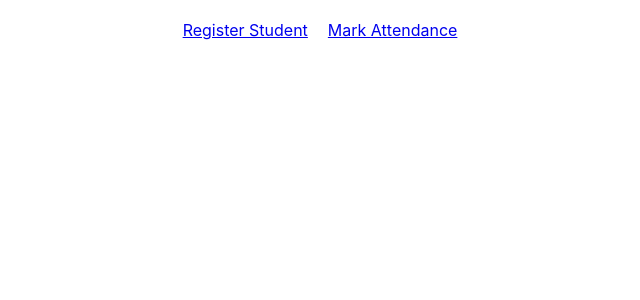
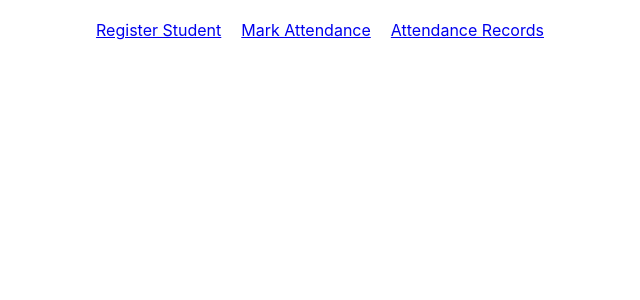
Before and after one commit to het0305/facedetection, a React (Create React App) app in the folder frontend/: page / in a window 1280 px wide. Shown: the top 300 px of the page, without its empty margins (320-960 px from the left). Built offline with nearby package versions, Linux system fonts and the light colour scheme.

Commit message:
Add package.json with initial dependencies for the project

```diff
--- a/frontend/src/App.js
+++ b/frontend/src/App.js
@@ -2,17 +2,20 @@ import React from 'react';
 import { BrowserRouter as Router, Routes, Route, Link } from 'react-router-dom';
 import RegisterStudent from './components/RegisterStudent';
 import MarkAttendance from './components/MarkAttendance';
+import AttendanceReport from './components/AttendanceReport';
 
 function App() {
   return (
     <Router>
       <div style={{ textAlign: 'center', marginTop: 20 }}>
         <Link to="/register" style={{ marginRight: 20 }}>Register Student</Link>
-        <Link to="/attendance">Mark Attendance</Link>
+        <Link to="/attendance" style={{ marginRight: 20 }}>Mark Attendance</Link>
+        <Link to="/attendance-report">Attendance Records</Link>
       </div>
       <Routes>
         <Route path="/register" element={<RegisterStudent />} />
         <Route path="/attendance" element={<MarkAttendance />} />
+        <Route path="/attendance-report" element={<AttendanceReport />} />
       </Routes>
     </Router>
   );
```
Also changed, not shown: package.json (added, +9 -0 lines), 9 other files (tests, documents, lock files or other folders).
